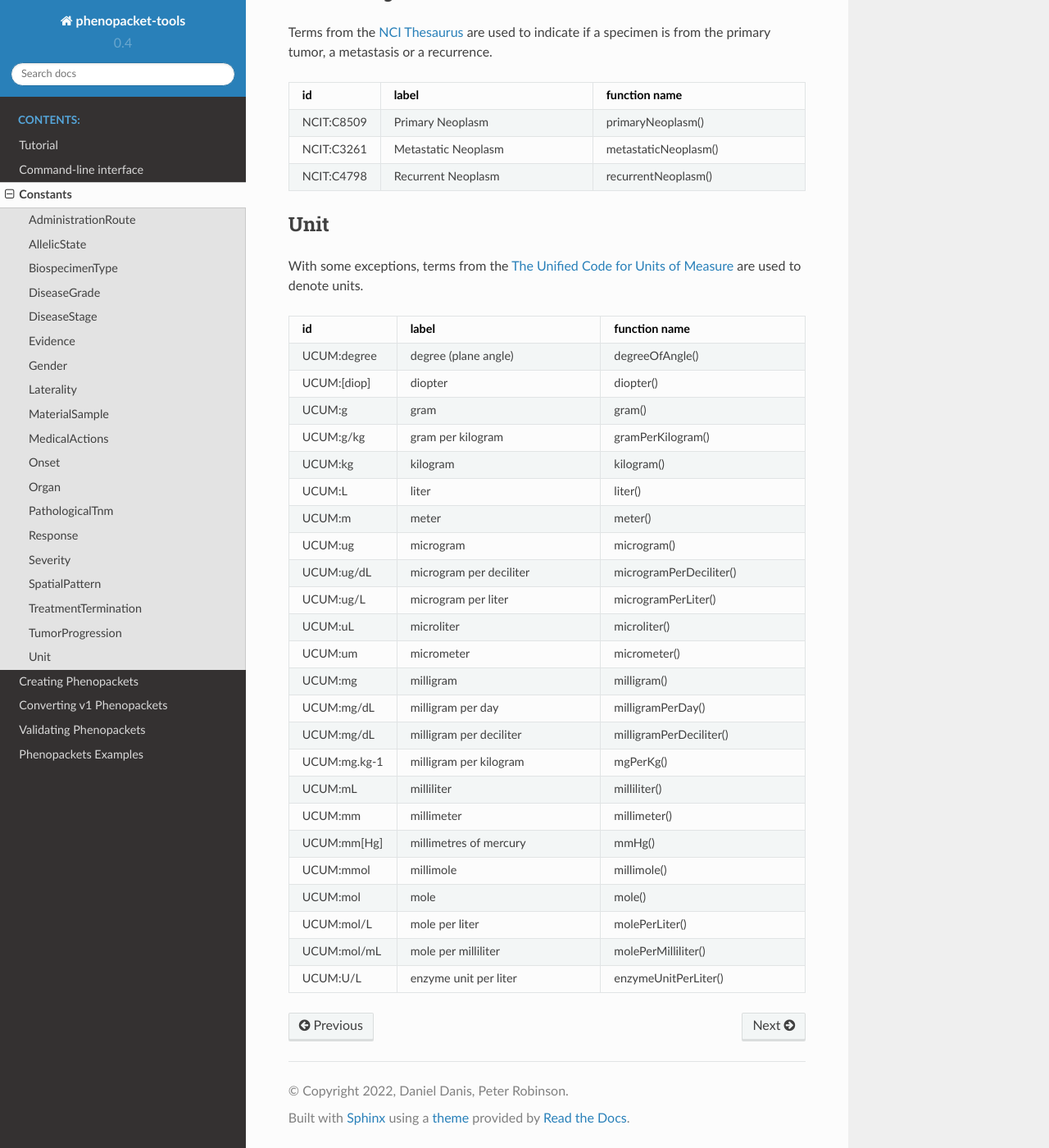
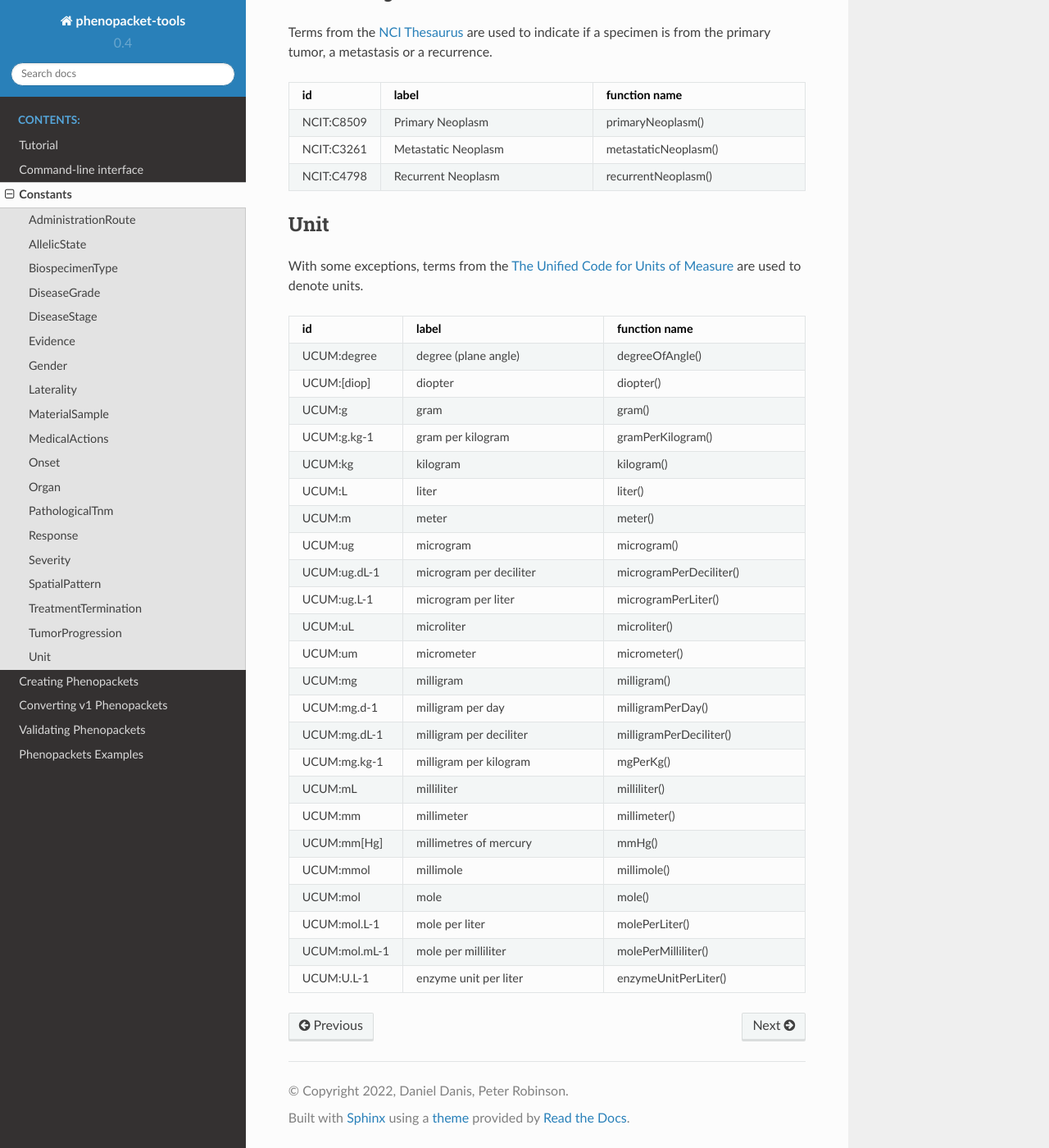
Before and after one commit to phenopackets/phenopacket-tools, a Sphinx documentation site: the page built from docs/constants.rst, in a window 1280 px wide and 1400 px high, scrolled down 9835 px. Shown: the whole window at 82% size. Built offline with Sphinx 7.4.7 and the Read the Docs theme 2.0.0, drawn with Linux system fonts in a browser that asks for light colours.

Commit message:
Update code and user guide.
Signed-off-by: Daniel Danis <daniel.gordon.danis@protonmail.com>

```diff
--- a/docs/constants.rst
+++ b/docs/constants.rst
@@ -431,24 +431,24 @@ With some exceptions, terms from the `The Unified Code for Units of Measure <htt
    "UCUM:degree", "degree (plane angle)", "degreeOfAngle()"
    "UCUM:[diop]", "diopter", "diopter()"
    "UCUM:g", "gram", "gram()"
-   "UCUM:g/kg", "gram per kilogram", "gramPerKilogram()"
+   "UCUM:g.kg-1", "gram per kilogram", "gramPerKilogram()"
    "UCUM:kg", "kilogram", "kilogram()"
    "UCUM:L", "liter", "liter()"
    "UCUM:m", "meter", "meter()"
    "UCUM:ug", "microgram", "microgram()"
-   "UCUM:ug/dL", "microgram per deciliter", "microgramPerDeciliter()"
-   "UCUM:ug/L", "microgram per liter", "microgramPerLiter()"
+   "UCUM:ug.dL-1", "microgram per deciliter", "microgramPerDeciliter()"
+   "UCUM:ug.L-1", "microgram per liter", "microgramPerLiter()"
    "UCUM:uL", "microliter", "microliter()"
    "UCUM:um", "micrometer", "micrometer()"
    "UCUM:mg", "milligram", "milligram()"
-   "UCUM:mg/dL", "milligram per day", "milligramPerDay()"
-   "UCUM:mg/dL", "milligram per deciliter", "milligramPerDeciliter()"
+   "UCUM:mg.d-1", "milligram per day", "milligramPerDay()"
+   "UCUM:mg.dL-1", "milligram per deciliter", "milligramPerDeciliter()"
    "UCUM:mg.kg-1", "milligram per kilogram", "mgPerKg()"
    "UCUM:mL", "milliliter", "milliliter()"
    "UCUM:mm", "millimeter", "millimeter()"
    "UCUM:mm[Hg]", "millimetres of mercury", "mmHg()"
    "UCUM:mmol", "millimole", "millimole()"
    "UCUM:mol", "mole", "mole()"
-   "UCUM:mol/L", "mole per liter", "molePerLiter()"
-   "UCUM:mol/mL", "mole per milliliter", "molePerMilliliter()"
-   "UCUM:U/L", "enzyme unit per liter", "enzymeUnitPerLiter()"
+   "UCUM:mol.L-1", "mole per liter", "molePerLiter()"
+   "UCUM:mol.mL-1", "mole per milliliter", "molePerMilliliter()"
+   "UCUM:U.L-1", "enzyme unit per liter", "enzymeUnitPerLiter()"
```
Also changed, not shown: 1 other file.
